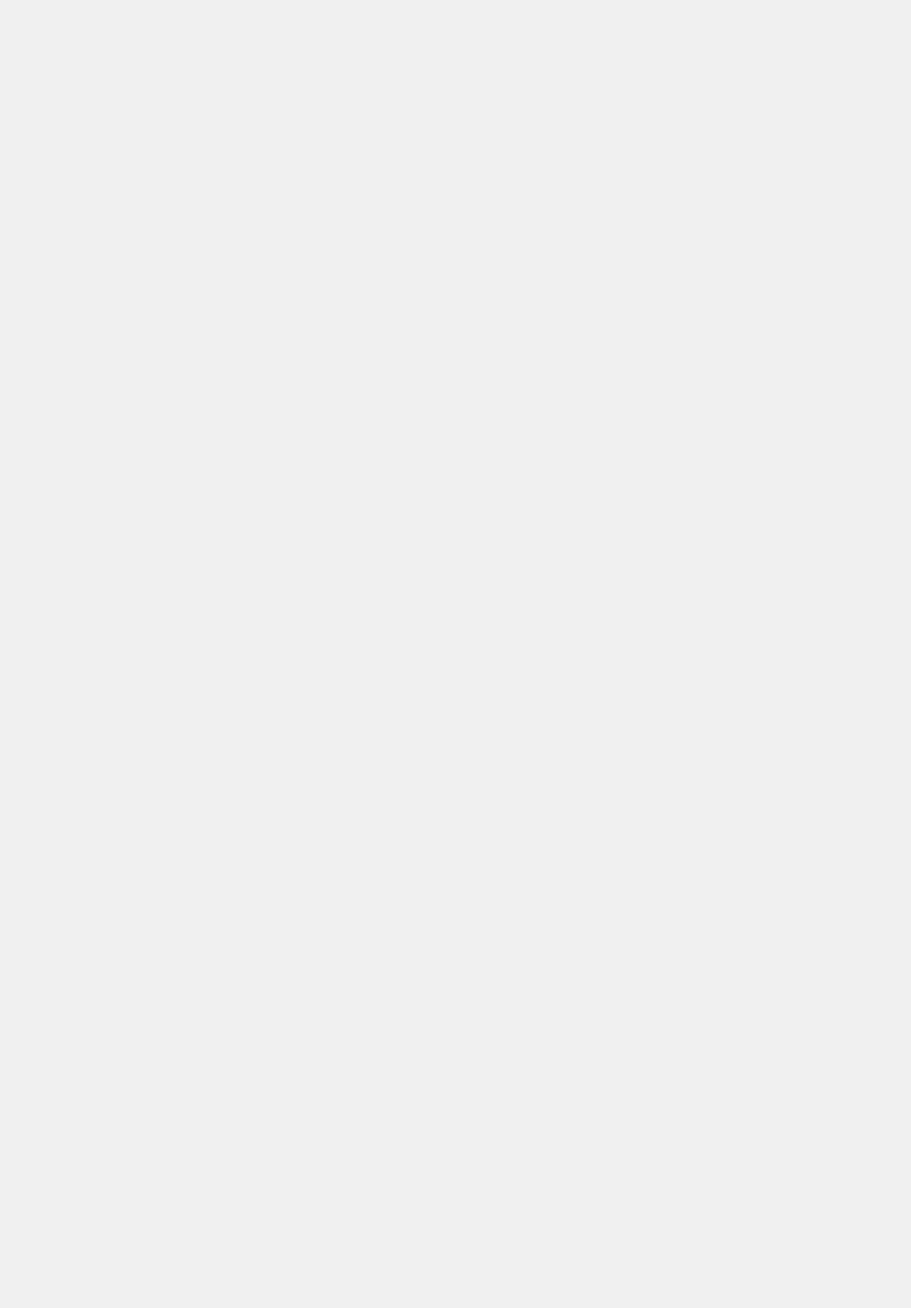
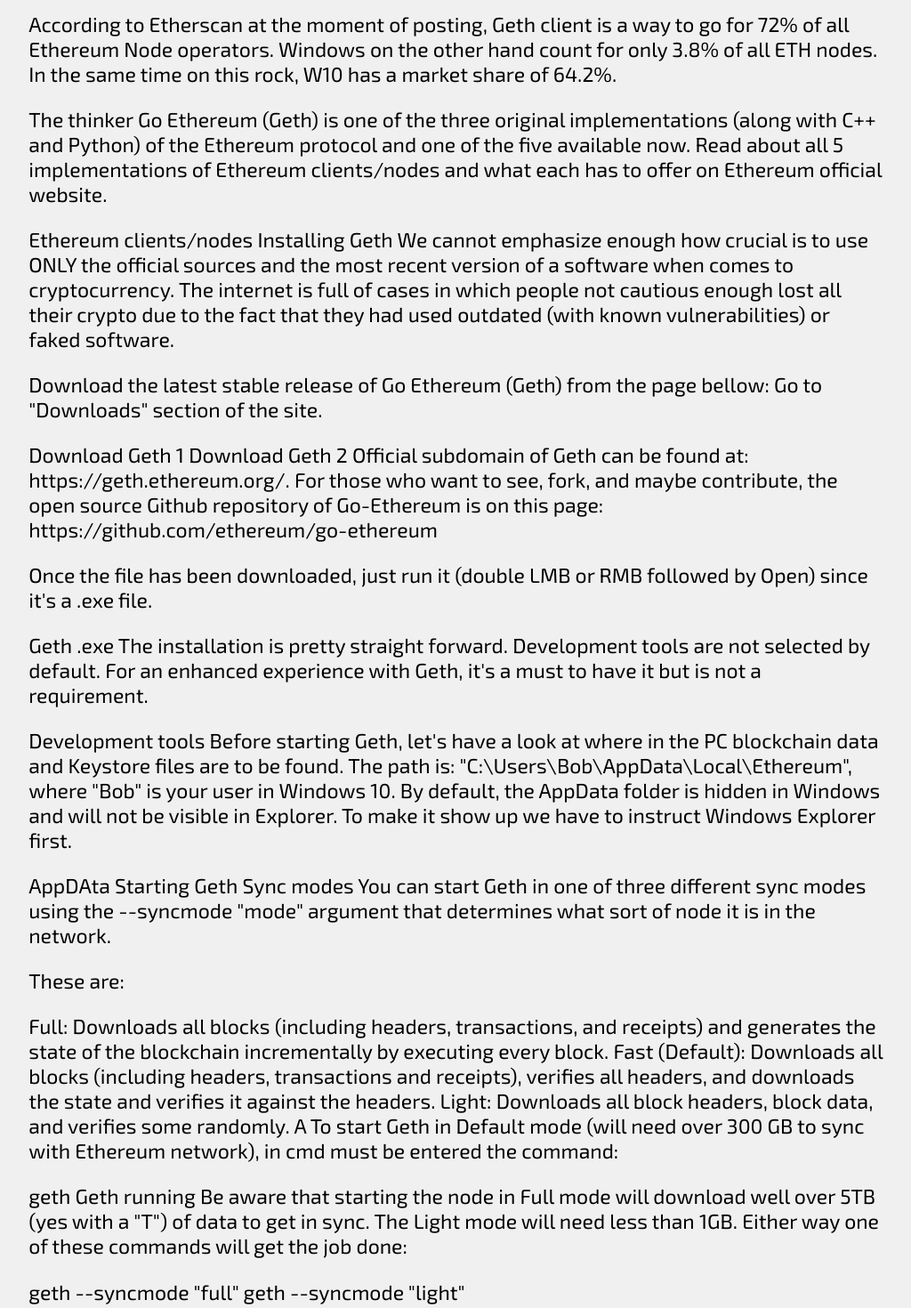
Before and after one commit to cristina-Q/GrogLog, a Next.js app: page /blog/post-1 in a window 1280 px wide. Shown: the part 1280-2750 px from the top of the page at 89% size, without its empty margins (127-1151 px from the left). Before the commit the page ends 1244 px from the top, so only its background shows below. Built offline with nearby package versions, Linux system fonts and the light colour scheme.

Commit message:
netlify toml file

```diff
--- a/components/HeadPost.js
+++ b/components/HeadPost.js
@@ -9,7 +9,6 @@
         ☕ {meta.readTime + ' min read'}
       </span>
     </div>
-
     <img src={meta.imgsrc} alt={meta.imgalt} title={meta.imgtitle} width="100%"></img>
 
     <style jsx>
--- a/package.json
+++ b/package.json
@@ -4,7 +4,7 @@
   "private": true,
   "scripts": {
     "dev": "next dev",
-    "build": "next build && next export",
+    "build": "next build",
     "start": "next start"
   },
   "dependencies": {
--- a/pages/blog/post-1/index.mdx
+++ b/pages/blog/post-1/index.mdx
@@ -14,4 +14,51 @@
 
 ## Geth on Windows 10 (part 1)
 
-This very first post of GrogLog blog will be focused solely in: "how to install Geth on a Windows 10 Machine." More from Geth with real examples in the next post.
+This very first post of GrogLog blog will be focused solely in: "how to install Geth on a Windows 10 Machine."
+More from Geth with real examples in the next post.
+
+To run or not to run an Ethereum client/node and more than that on a W10 PC comes down to a personal choice and we will not get into the rabbit hole and start to: "why or why not to.."
+Before to start let's have a bit of a context in regard to this option.
+
+According to Etherscan at the moment of posting, Geth client is a way to go for 72% of all Ethereum Node operators.
+Windows on the other hand count for only 3.8% of all ETH nodes. In the same time on this rock, W10 has a market share of 64.2%.
+
+The thinker
+Go Ethereum (Geth) is one of the three original implementations (along with C++ and Python) of the Ethereum protocol and one of the five available now. Read about all 5 implementations of Ethereum clients/nodes and what each has to offer on Ethereum official website.
+
+Ethereum clients/nodes
+Installing Geth
+We cannot emphasize enough how crucial is to use ONLY the official sources and the most recent version of a software when comes to cryptocurrency. The internet is full of cases in which people not cautious enough lost all their crypto due to the fact that they had used outdated (with known vulnerabilities) or faked software.
+
+Download the latest stable release of Go Ethereum (Geth) from the page bellow: Go to "Downloads" section of the site.
+
+Download Geth 1 Download Geth 2
+Official subdomain of Geth can be found at: https://geth.ethereum.org/. For those who want to see, fork, and maybe contribute, the open source Github repository of Go-Ethereum is on this page: https://github.com/ethereum/go-ethereum
+
+Once the file has been downloaded, just run it (double LMB or RMB followed by Open) since it's a .exe file.
+
+Geth .exe
+The installation is pretty straight forward. Development tools are not selected by default. For an enhanced experience with Geth, it's a must to have it but is not a requirement.
+
+Development tools
+Before starting Geth, let's have a look at where in the PC blockchain data and Keystore files are to be found. The path is: "C:\Users\Bob\AppData\Local\Ethereum", where "Bob" is your user in Windows 10. By default, the AppData folder is hidden in Windows and will not be visible in Explorer. To make it show up we have to instruct Windows Explorer first.
+
+AppDAta
+Starting Geth
+Sync modes
+You can start Geth in one of three different sync modes using the --syncmode "mode" argument that determines what sort of node it is in the network.
+
+These are:
+
+Full: Downloads all blocks (including headers, transactions, and receipts) and generates the state of the blockchain incrementally by executing every block.
+Fast (Default): Downloads all blocks (including headers, transactions and receipts), verifies all headers, and downloads the state and verifies it against the headers.
+Light: Downloads all block headers, block data, and verifies some randomly.
+A
+To start Geth in Default mode (will need over 300 GB to sync with Ethereum network), in cmd must be entered the command:
+
+geth
+Geth running
+Be aware that starting the node in Full mode will download well over 5TB (yes with a "T") of data to get in sync. The Light mode will need less than 1GB. Either way one of these commands will get the job done:
+
+geth --syncmode "full"
+geth --syncmode "light"
```
Also changed, not shown: components/Post.js (+14 -0 lines), 1 other file (tests, documents, lock files or other folders).
